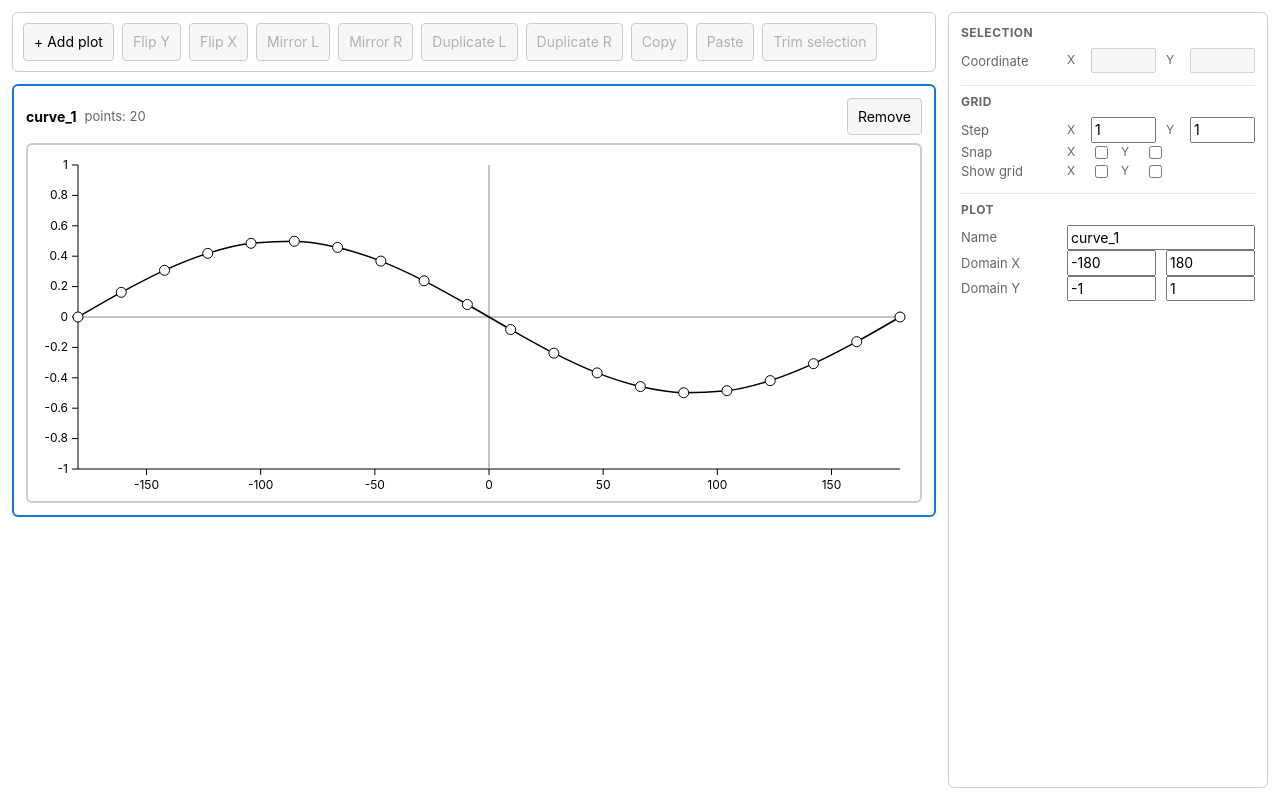
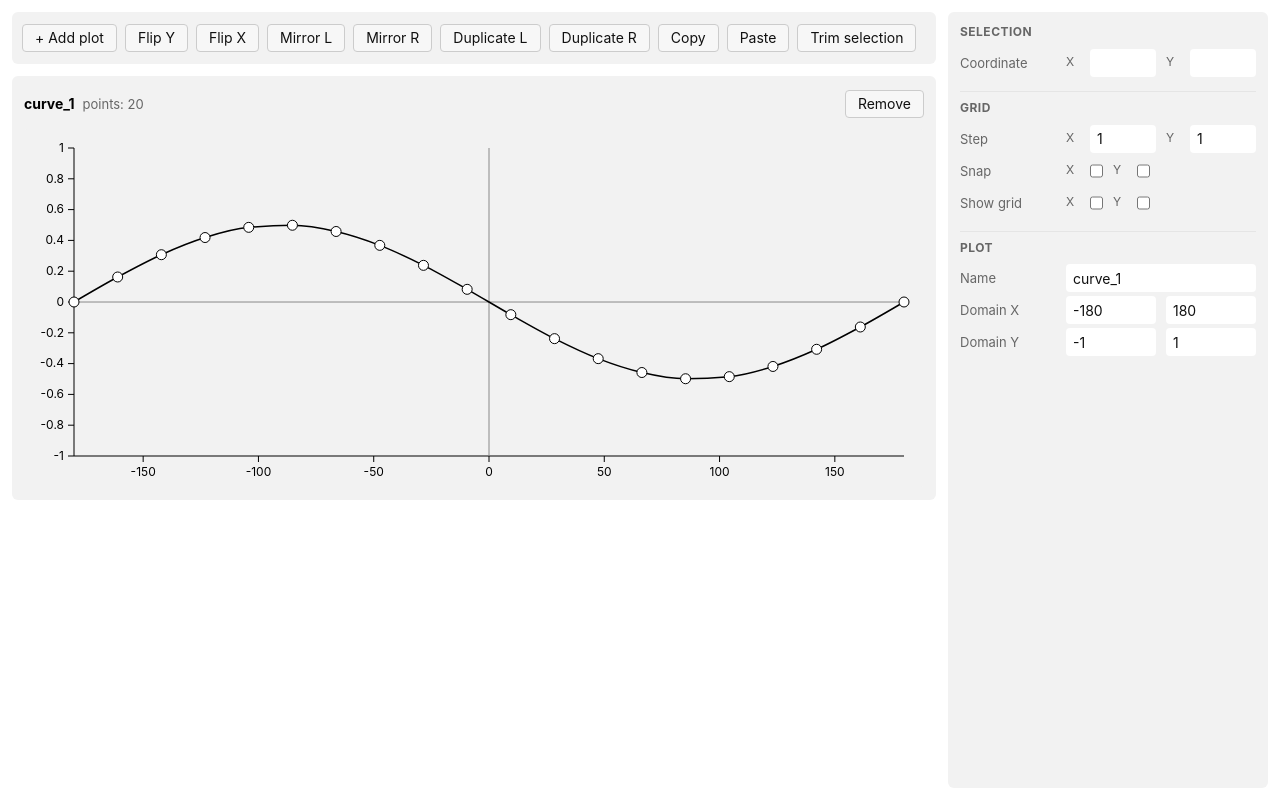
Before and after one commit to timkondratev/aero-curves, a React (Vite) app: page / in a window 1280 px wide. Built offline with nearby package versions, Linux system fonts and the light colour scheme; the HTML template or start-up script is replaced by a standard one.

Commit message:
Add basic design/style system

```diff
--- a/src/styles/globals.css
+++ b/src/styles/globals.css
@@ -5,7 +5,7 @@
 	--radius-1: 4px;
 	--radius-2: 6px;
 	--border: 1px solid #ccc;
-	--panel-bg: #fff;
+	--panel-bg: #f2f2f2;
 	--accent: #1976d2;
 	--muted: #666;
 }
@@ -18,6 +18,44 @@ textarea {
 	font-family: "Inter", "Segoe UI", -apple-system, BlinkMacSystemFont, "Helvetica Neue", sans-serif;
 	font-size: 14px;
 	line-height: 1.4;
+}
+
+input,
+select,
+textarea,
+button {
+	border: 1px solid transparent;
+	background: #fff;
+	color: #111;
+	padding: 2px 6px;
+	height: 28px;
+	border-radius: var(--radius-1);
+	box-sizing: border-box;
+	outline: none;
+	margin: 2px 0;
+}
+
+button {
+	display: inline-flex;
+	align-items: center;
+	justify-content: center;
+	padding: 0 12px;
+	line-height: 1.2;
+}
+
+input:focus,
+select:focus,
+textarea:focus,
+button:focus {
+	border-color: #000;
+	box-shadow: none;
+}
+
+input[type="checkbox"],
+input[type="radio"] {
+	width: auto;
+	padding: 0;
+	border-radius: 3px;
 }
 
 .app-shell {
@@ -62,7 +100,7 @@ textarea {
 	max-height: calc(100vh - 24px);
 	padding: var(--space-3);
 	background-color: var(--panel-bg);
-	border: var(--border);
+	border: none;
 	border-radius: var(--radius-2);
 	box-sizing: border-box;
 	overflow: auto;
@@ -88,7 +126,7 @@ textarea {
 	gap: var(--space-2);
 	padding: 10px;
 	background-color: var(--panel-bg);
-	border: var(--border);
+	border: none;
 	border-radius: var(--radius-2);
 	box-sizing: border-box;
 	position: sticky;
@@ -98,7 +136,8 @@ textarea {
 }
 
 .btn {
-	padding: 8px 10px;
+	padding: 0 12px;
+	height: 28px;
 	border-radius: var(--radius-1);
 	border: var(--border);
 	background: #f7f7f7;
@@ -115,7 +154,7 @@ textarea {
 }
 
 .plot-card {
-	border: 2px solid #ccc;
+	border: none;
 	border-radius: var(--radius-2);
 	padding: var(--space-3);
 	background: var(--panel-bg);
@@ -129,7 +168,7 @@ textarea {
 }
 
 .plot-card.is-active {
-	border-color: var(--accent);
+	border-color: transparent;
 }
 
 .plot-frame {
@@ -138,7 +177,7 @@ textarea {
 	height: clamp(260px, 45vh, 560px);
 	min-width: 480px;
 	max-width: 100%;
-	border: 2px solid #ccc;
+	border: none;
 	border-radius: var(--radius-2);
 	background: var(--panel-bg);
 	overflow: hidden;
```
